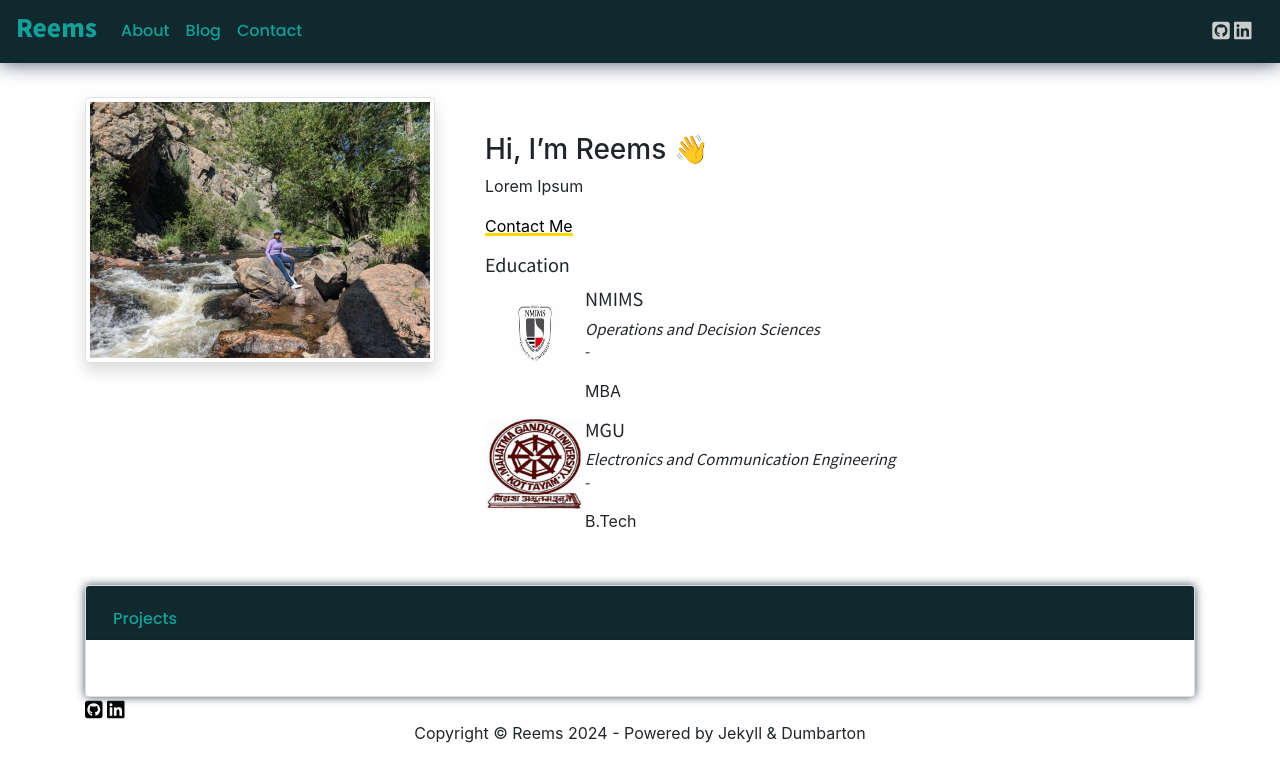
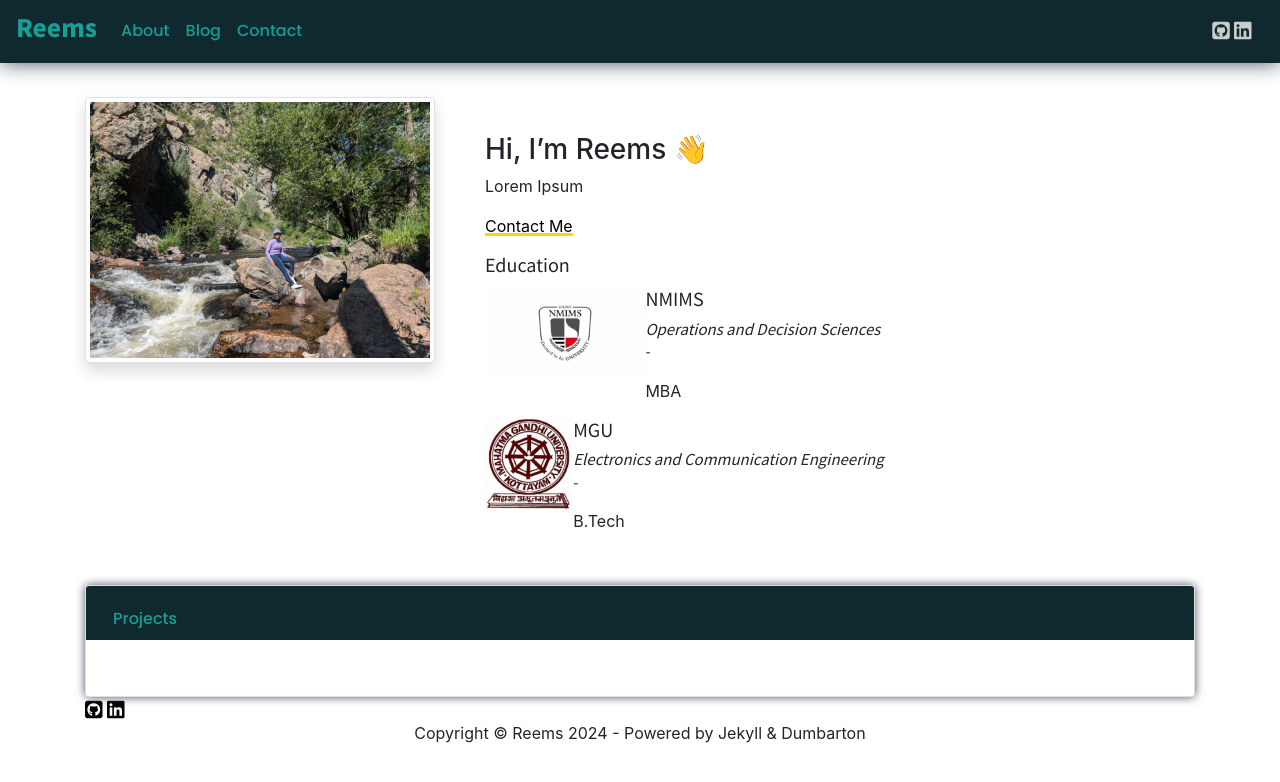
Before and after one commit to reemstk/reemstk.github.io, a Jekyll site: the page built from index.md, in a window 1280 px wide. Shown: the top 782 px of the page. Built offline with Jekyll 4.4.1, drawn with Linux system fonts in a browser that asks for light colours; nearby versions of some CDN libraries; comment, search, counter and statistics services are not loaded; our own code applies the rules of GitHub Pages for plain Markdown files.

Commit message:
Update education.html

```diff
--- a/_includes/education.html
+++ b/_includes/education.html
@@ -3,7 +3,7 @@
 <ul class="list-unstyled">
   {% for entry in site.data.education %}
   <li class="media">
-    <img src="{{ entry.Icon }}" class="img-fluid" style="aspect-ratio: auto; height: 90px; width: 100px; "alt="Icon for {{ entry.School }}">
+    <img src="{{ entry.Icon }}" class="img-fluid" style="aspect-ratio: auto; height: 90px; "alt="Icon for {{ entry.School }}">
     <div class="media-body">
       <h5 style="font-family:{{ theme.education-entry-font}};font-size:{{ theme.education-entry-size }};color:{{theme.education-font-color}};">{{ entry.School }}</h5>
       <p style="font-family:{{ theme.education-entry-font}};font-size:{{ theme.education-section-size }};color:{{theme.education-font-color}};">
```
